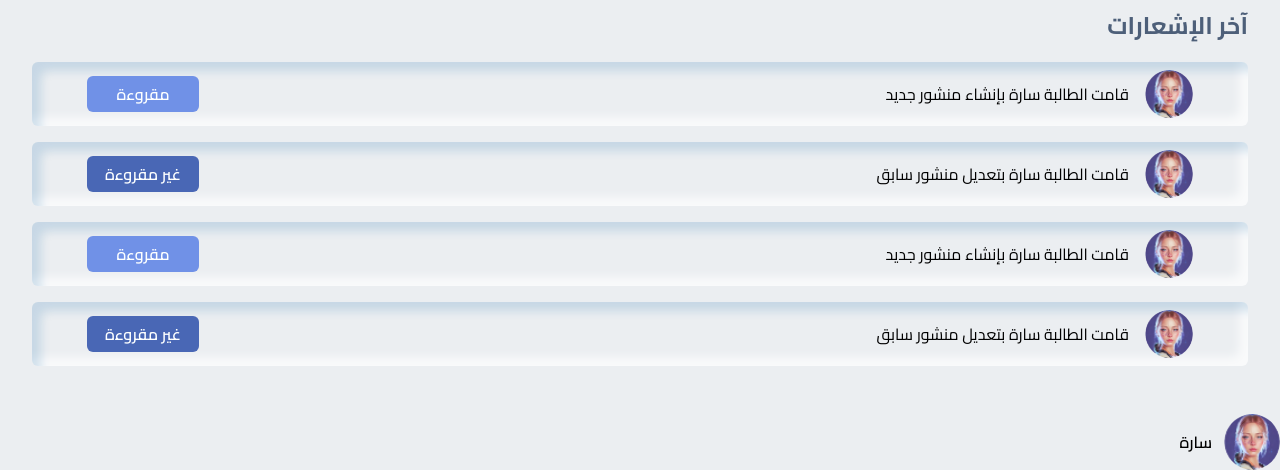
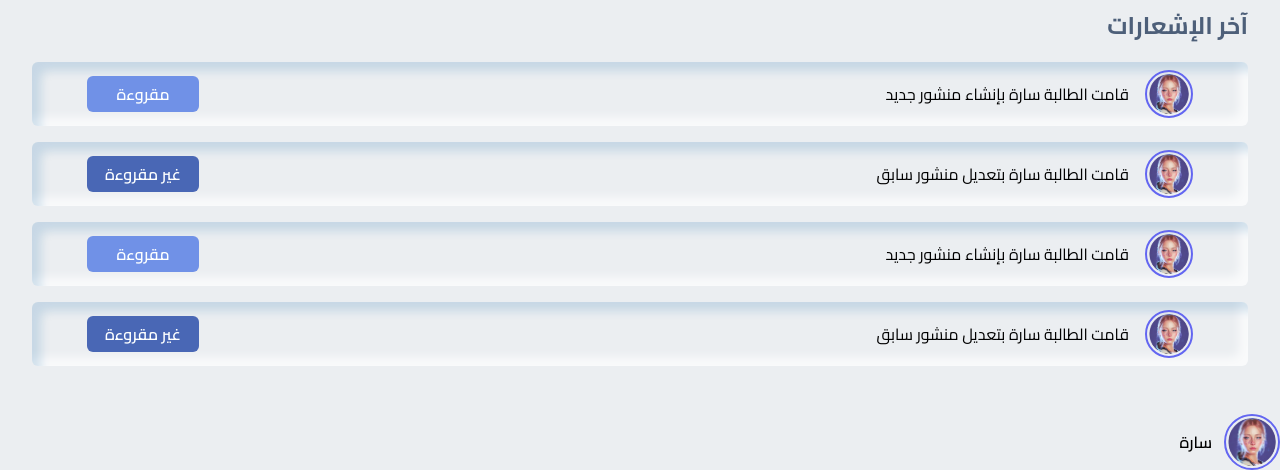
Before and after one commit to MohammedOmar123/PenPals, a Next.js app in the folder client/: page / in a window 1280 px wide. Shown: the part 344-814 px from the top of the page. Built offline with nearby package versions, Linux system fonts and the light colour scheme.

Commit message:
edit request change relates #40

```diff
--- a/client/components/Avatar/index.tsx
+++ b/client/components/Avatar/index.tsx
@@ -8,7 +8,7 @@ return (
         <Image
             src={image}
             alt={alt}
-            className={classNames('object-cover rounded-full',className)}
+            className={classNames('object-cover rounded-full p-0.5 border-solid border-2 border-indigo-500',className)}
             width={width}
             height={height}
         />
--- a/client/components/LatestNotification/NotificationList.tsx
+++ b/client/components/LatestNotification/NotificationList.tsx
@@ -13,6 +13,7 @@ const LatestNotification = () => {
           status={e.status}
           postId={e.postId}
           type={e.type}
+          key={`${e.postId}${e.username}`}
           />
       )}
     </div>
```
